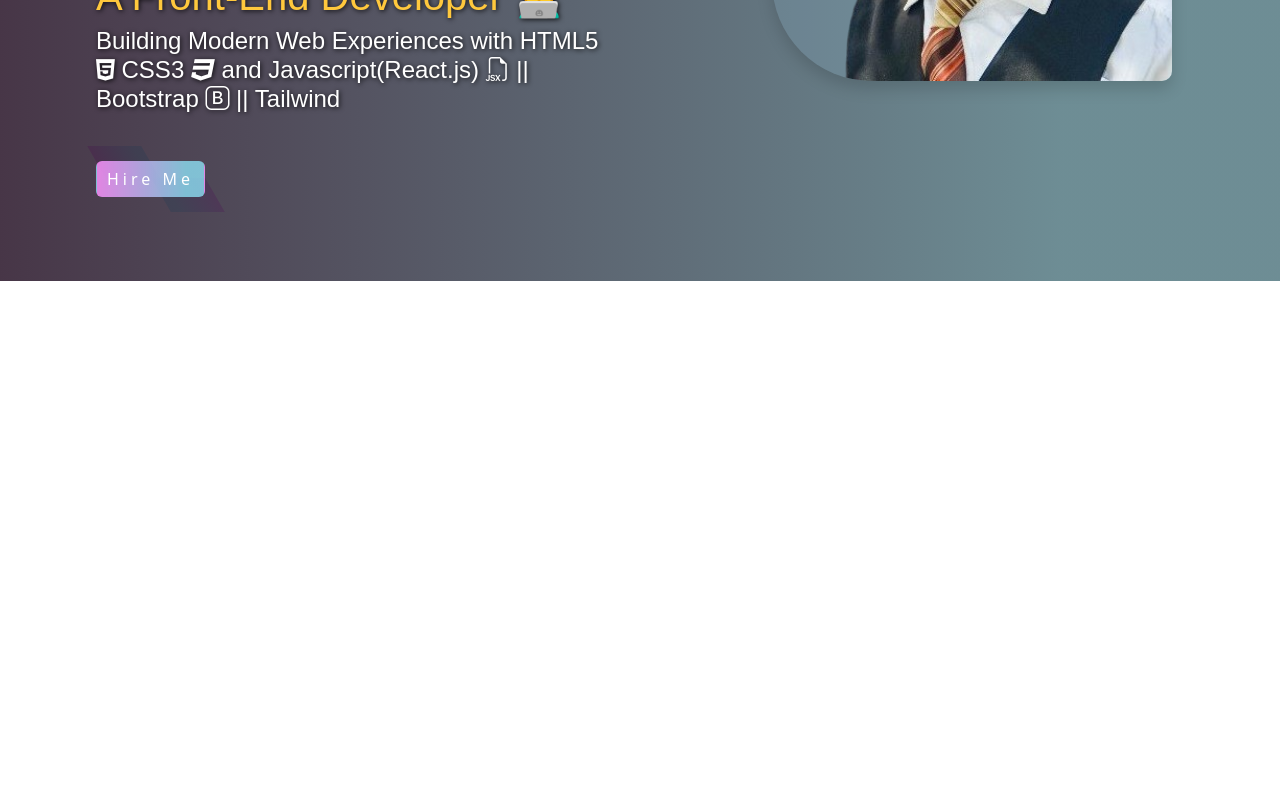
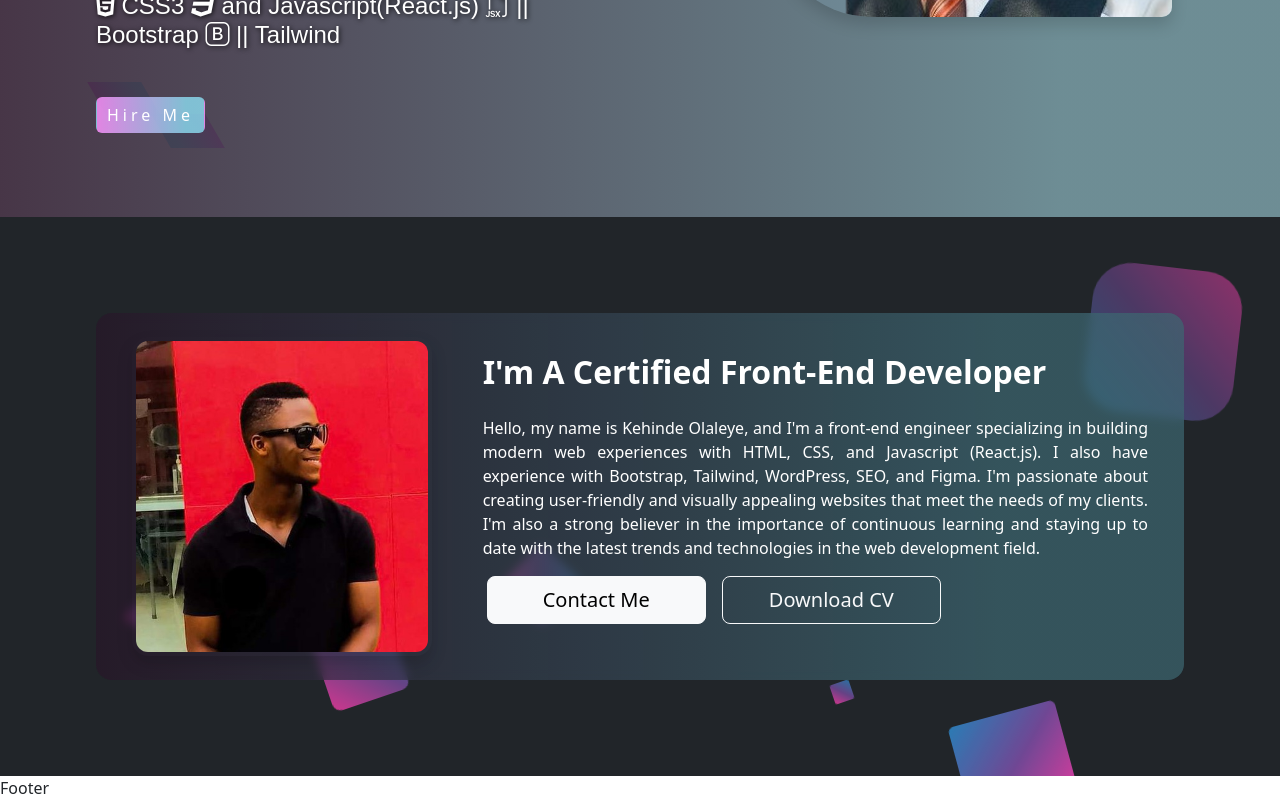
Before and after one commit to DevOluwapelumi/Contribute-Portfolio, a React (Vite) app: page / in a window 1280 px wide. Shown: the part 545-1345 px from the top of the page. Before the commit the page ends 826 px from the top, so only its background shows below. Built offline with nearby package versions, Linux system fonts and the light colour scheme; a web font is replaced by a local one.

Commit message:
create about me

```diff
--- a/package.json
+++ b/package.json
@@ -13,7 +13,8 @@
     "bootstrap": "^5.3.3",
     "bootstrap-icons": "^1.11.3",
     "react": "^18.2.0",
-    "react-dom": "^18.2.0"
+    "react-dom": "^18.2.0",
+    "react-split": "^2.0.14"
   },
   "devDependencies": {
     "@types/react": "^18.2.56",
--- /dev/null
+++ b/src/AboutMe.css
@@ -0,0 +1,180 @@
+
+.about-me {
+    background-image: linear-gradient(
+        to left,
+        rgba(61, 103, 113, 0.715) 17%,
+        rgba(41, 21, 41, 0.638) 100%
+      );
+      z-index: 10;
+    backdrop-filter: blur(5px);
+}
+.about-left img {
+    transform: scaleX(-1);
+
+}
+.about-right {
+    text-align: justify;
+  }
+
+
+@media only screen and (max-width: 992px) {
+  .about-left {
+    width: 100%;
+  }
+  .about-img {
+    width: 100%;
+  }
+  .about-right h2{
+    font-size: 1em;
+    text-align: center;
+  }
+  .about-right {
+    text-align: justify;
+  }
+
+}
+
+
+
+
+
+
+
+
+
+
+
+
+
+
+section {
+    overflow: hidden;
+    backdrop-filter: blur(30px);
+
+  }
+
+  /* ANIMATED BACKGROUND */
+
+  .circles{
+    position: absolute;
+    top: 0;
+    left: 0;
+    width: 100%;
+    height: 100%;
+    overflow: hidden;
+  }
+
+  .circles li{
+    position: absolute;
+    display: block;
+    list-style: none;
+    width: 20px;
+    height: 20px;
+    background-color: #ff3cac;
+    background-image: linear-gradient(225deg, #ff3cac 0%, #784ba0 50%, #2b86c5 100%);
+    animation: animate 25s linear infinite;
+    bottom: -150px;
+  }
+
+  .circles li:nth-child(1){
+    left: 25%;
+    width: 80px;
+    height: 80px;
+    animation-delay: 0s;
+  }
+
+  .circles li:nth-child(2){
+    left: 10%;
+    width: 20px;
+    height: 20px;
+    animation-delay: 2s;
+    animation-duration: 12s;
+  }
+
+  .circles li:nth-child(3){
+    left: 70%;
+    width: 20px;
+    height: 20px;
+    animation-delay: 4s;
+  }
+
+  .circles li:nth-child(4){
+    left: 40%;
+    width: 60px;
+    height: 60px;
+    animation-delay: 0s;
+    animation-duration: 18s;
+  }
+
+  .circles li:nth-child(5){
+    left: 65%;
+    width: 20px;
+    height: 20px;
+    animation-delay: 0s;
+  }
+
+  .circles li:nth-child(6){
+    left: 75%;
+    width: 110px;
+    height: 110px;
+    animation-delay: 3s;
+  }
+
+  .circles li:nth-child(7){
+    left: 35%;
+    width: 150px;
+    height: 150px;
+    animation-delay: 7s;
+  }
+
+  .circles li:nth-child(8){
+    left: 50%;
+    width: 25px;
+    height: 25px;
+    animation-delay: 15s;
+    animation-duration: 45s;
+  }
+
+  .circles li:nth-child(9){
+    left: 20%;
+    width: 15px;
+    height: 15px;
+    animation-delay: 2s;
+    animation-duration: 35s;
+  }
+
+  .circles li:nth-child(10){
+    left: 85%;
+    width: 150px;
+    height: 150px;
+    animation-delay: 0s;
+    animation-duration: 11s;
+  }
+
+  @keyframes animate {
+
+    0%{
+      transform: translateY(0) rotate(0deg);
+      opacity: 1;
+      border-radius: 0;
+    }
+
+    100%{
+      transform: translateY(-1000px) rotate(720deg);
+      opacity: 0;
+      border-radius: 50%;
+    }
+
+  }
+
+  /*
+  @media (max-width: 750px) {
+    .content {
+       flex-direction: column-reverse;
+    }
+
+    .btn {
+      margin: 10px auto 40px;
+    }
+  }
+  */
--- a/src/App.jsx
+++ b/src/App.jsx
@@ -5,12 +5,16 @@ import 'bootstrap/dist/css/bootstrap.css'
 import 'bootstrap/dist/css/bootstrap.min.css';
 import Navbar from './components/Navbar.jsx'
 import Hero from './components/Hero.jsx'
+import AboutMe from './components/AboutMe.jsx';
+import Footer from './components/Footer.jsx';
 
 const App = () => {
   return (
     <>
     <Navbar></Navbar>
     <Hero></Hero>
+    <AboutMe></AboutMe>
+    <Footer></Footer>
     </>
   )
 }
--- a/src/Hero.css
+++ b/src/Hero.css
@@ -151,11 +151,11 @@
 
 .carousel__container:hover .carousel-item:hover {
   opacity: 1;
-  transform: scale(1.2);
-  -webkit-transform: scale(1.2);
-  -moz-transform: scale(1.2);
-  -ms-transform: scale(1.2);
-  -o-transform: scale(1.2);
+  transform: scale(1.1);
+  -webkit-transform: scale(1.1);
+  -moz-transform: scale(1.1);
+  -ms-transform: scale(1.1);
+  -o-transform: scale(1.1);
 }
 
 .carousel-item__img {
@@ -211,7 +211,7 @@
   letter-spacing: 2px;
 }
 
-.btn {
+.hire-me-btn {
   position: relative;
   letter-spacing: 0.25em;
   font-weight: 500;
@@ -234,7 +234,11 @@
     transition: all 0.5s cubic-bezier(0.68, -0.55, 0.265, 1.55);
     z-index: -2;
     transition: 0.9s ease-out;
-  }
+    -webkit-transition: 0.9s ease-out;
+    -moz-transition: 0.9s ease-out;
+    -ms-transition: 0.9s ease-out;
+    -o-transition: 0.9s ease-out;
+}
   &::before {
     background-image: linear-gradient(
       to left,
@@ -273,32 +277,7 @@
   }
 }
 
-::-webkit-scrollbar {
-  width: 10px;
-}
 
-/* Track */
-::-webkit-scrollbar-track {
-  box-shadow: inset 0 0 5px rgb(117, 224, 240);
-}
-
-/* Handle */
-::-webkit-scrollbar-thumb {
-  background-image: linear-gradient(
-    to right,
-    rgba(146, 233, 255, 0.358) 17%,
-    rgba(249, 145, 251, 0.341) 100%
-  );
-}
-
-/* Handle on hover */
-::-webkit-scrollbar-thumb:hover {
-  background-image: linear-gradient(
-    to left,
-    rgba(146, 233, 255, 0.405) 17%,
-    rgba(249, 145, 251, 0.378) 100%
-  );
-}
 
 @media only screen and (max-width: 992px) {
   .carousel-item {
--- a/src/Navbar.css
+++ b/src/Navbar.css
@@ -11,6 +11,7 @@ nav {
     rgb(249 145 251 / 86%) 100%
   );
 }
+
 #logo span:hover {
   text-shadow: -2px -9px 2px rgba(146, 234, 255, 0.75);
   transition: cubic-bezier(0.075, 0.82, 0.165, 1);
@@ -20,17 +21,16 @@ nav {
   -o-transition: cubic-bezier(0.075, 0.82, 0.165, 1);
 }
 
-
 #logo {
   color: #000000;
   font-size: 1em;
   /* font-family: "Protest Revolution", sans-serif; */
-  font-weight: 700;font-family: "Cairo Play", sans-serif;
+  font-weight: 700;
+  font-family: "Cairo Play", sans-serif;
   font-optical-sizing: auto;
   font-weight: 700;
   font-style: normal;
-  font-variation-settings:
-    "slnt" 0;
+  font-variation-settings: "slnt" 0;
 }
 #logo span {
   animation: animate 10s linear infinite;
@@ -69,11 +69,11 @@ nav {
 #logo span:nth-child(13),
 #logo span:nth-child(14) {
   animation-delay: 4s;
-  transition: cubic-bezier(0.215, 0.610, 0.355, 1);
-  -webkit-transition: cubic-bezier(0.215, 0.610, 0.355, 1);
-  -moz-transition: cubic-bezier(0.215, 0.610, 0.355, 1);
-  -ms-transition: cubic-bezier(0.215, 0.610, 0.355, 1);
-  -o-transition: cubic-bezier(0.215, 0.610, 0.355, 1);
+  transition: cubic-bezier(0.215, 0.61, 0.355, 1);
+  -webkit-transition: cubic-bezier(0.215, 0.61, 0.355, 1);
+  -moz-transition: cubic-bezier(0.215, 0.61, 0.355, 1);
+  -ms-transition: cubic-bezier(0.215, 0.61, 0.355, 1);
+  -o-transition: cubic-bezier(0.215, 0.61, 0.355, 1);
 }
 .social a :hover {
   transform: translateY(3px);
@@ -108,8 +108,7 @@ nav {
   font-optical-sizing: auto;
   font-weight: 500;
   font-style: normal;
-  font-variation-settings:
-    "slnt" 0;
+  font-variation-settings: "slnt" 0;
 }
 .active {
   box-shadow: -2px 2px 2px rgba(0, 0, 0, 0.5);
--- /dev/null
+++ b/src/components/AboutMe.jsx
@@ -0,0 +1,55 @@
+import React from "react";
+import "../AboutMe.css";
+
+const AboutMe = () => {
+  return (
+    <section className="d-flex justify-content-center align-items-center position-relative container-fluid p-5 bg-dark ">
+      <div className="row d-flex justify-content-center align-content-center p-4 m-lg-5 rounded-4 gap-1 about-me">
+        <div className="col-4 about-left">
+          <img
+            src="fb.jpg"
+            alt=""
+            width={300}
+            className="rounded-4 about-img shadow p-1 "
+          />
+        </div>
+        <div className="col about-right ">
+          <h2 className="text-white fw-semibold py-3">
+            I'm A Certified Front-End Developer
+          </h2>
+          <span className="text-white ">
+            Hello, my name is Kehinde Olaleye, and I'm a front-end engineer
+            specializing in building modern web experiences with HTML, CSS, and
+            Javascript (React.js). I also have experience with Bootstrap,
+            Tailwind, WordPress, SEO, and Figma. I'm passionate about creating
+            user-friendly and visually appealing websites that meet the needs of
+            my clients. I'm also a strong believer in the importance of
+            continuous learning and staying up to date with the latest trends
+            and technologies in the web development field.
+          </span>
+          <div className="row p-3 d-flex align-content-start  justify-content-start gap-3">
+            <button className="btn btn-lg btn-light col-sm-4 col-12 ">Contact Me</button>
+            <button className="btn btn-lg btn-outline-light  col-sm-4 col-12 ">Download CV</button>
+          </div>
+        </div>
+      </div>
+      <ul class="circles">
+        <li></li>
+        <li></li>
+        <li></li>
+        <li></li>
+        <li></li>
+        <li></li>
+        <li></li>
+        <li></li>
+        <li></li>
+        <li></li>
+      </ul>
+    </section>
+    // <section className="about-me-section container-fluid p-5">
+    //
+    // </section>
+  );
+};
+
+export default AboutMe;
--- a/src/components/Hero.jsx
+++ b/src/components/Hero.jsx
@@ -4,7 +4,7 @@ import "../Hero.css";
 const Hero = () => {
   return (
     <>
-      <div className="hero-container row p-2 display-1 ps-lg-5 gap-4 container-fluid m-0">
+      <div className="hero-container row p-2 display-1 ps-lg-5 gap-4 container-fluid m-0 shadow">
         <div className="hero-left col p-lg-5 my-lg-2 text-center text-lg-start ">
           <span className="hero-left-text ">
             Hello!,<span className="wave">👋 </span> I'm Kehinde Olaleye
@@ -18,7 +18,7 @@ const Hero = () => {
             Javascript(React.js) <i class="bi bi-filetype-jsx"> </i> || Bootstrap <i class="bi bi-bootstrap"> </i>
             || Tailwind
           </h6>
-          <a href="#" class="btn text-white">Hire Me</a>
+          <a href="#" class="btn text-white hire-me-btn">Hire Me</a>
         </div>
         <div className="hero-right col p-lg-5 my-lg-2 d-flex justify-content-center align-items-">
           <div className="carousel__container">
--- a/src/components/Navbar.jsx
+++ b/src/components/Navbar.jsx
@@ -4,7 +4,7 @@ import "../Navbar.css";
 const Navbar = () => {
   return (
     <>
-      <nav className="navbar navbar-expand-lg bg-body-tertiary ps-lg-5 px-3 pe-lg-0 py-lg-3 shadow">
+      <nav className="navbar navbar-expand-lg bg-body-tertiary ps-lg-5 px-3 pe-lg-0 py-lg-3 shadow-sm fixed-top">
         <div className="container-fluid">
           <a className="navbar-brand" href="#">
             <div id="logo">
@@ -109,6 +109,9 @@ const Navbar = () => {
           </div>
         </div>
       </nav>
+      <div className="pt-5">
+        {/* Your page content goes here */}
+      </div>
     </>
   );
 };
```
Also changed, not shown: public/ppp.png (deleted), 1 other file (tests, documents, lock files or other folders).
